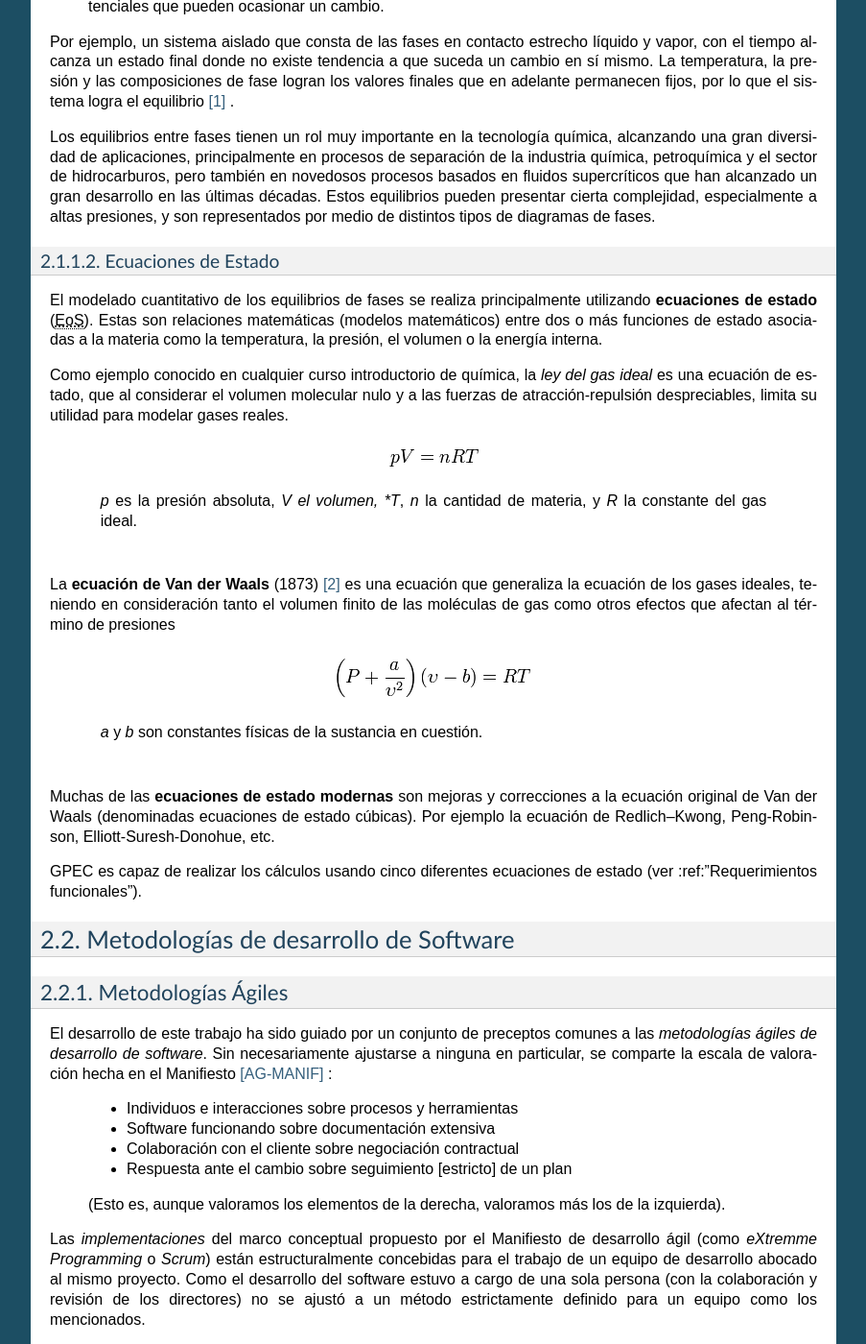
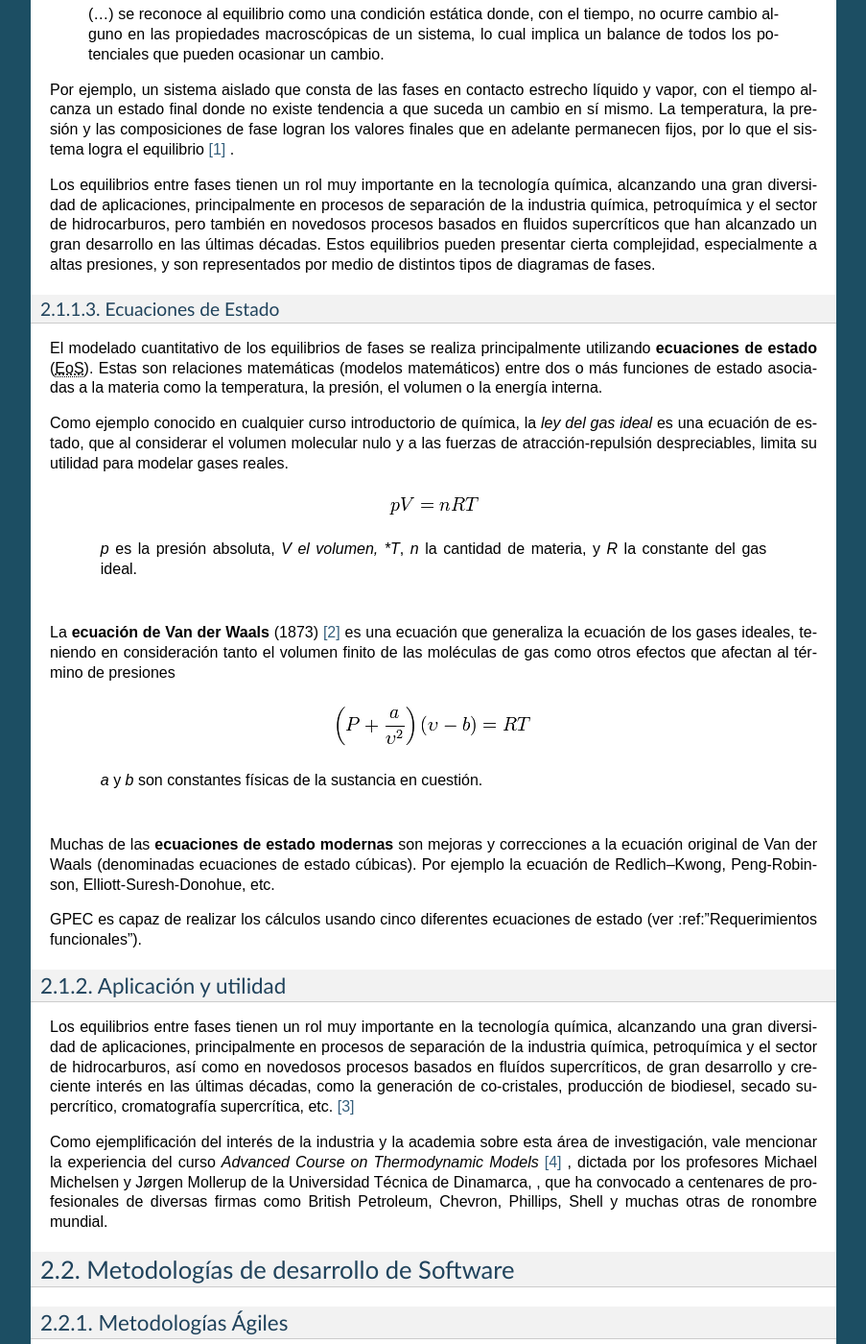
Before and after one commit to mgaitan/gpec2010, a Sphinx documentation site: the page built from docs/marco_teorico.rst, in a window 1280 px wide and 1400 px high, scrolled down 3162 px. Shown: the whole window at 96% size, without its empty margins (198-1101 px from the left). Built offline with Sphinx 7.4.7, drawn with Linux system fonts in a browser that asks for light colours; formulas are drawn with MathJax 3; some of the changed text lies outside the part shown.

Commit message:
mas marco teorico

```diff
--- a/docs/marco_teorico.rst
+++ b/docs/marco_teorico.rst
@@ -22,6 +22,8 @@ Conceptos de equilibrio de fases y sus diagramas
 Algunas definiciones
 --------------------
 
+Diagrama de fase de sistemas binarios
+^^^^^^^^^^^^^^^^^^^^^^^^^^^^^^^^^^^^^
 
 Un **diagrama de fase** es un tipo de gráfico utilizado para mostrar
 las condiciones en las que distintas fases termodinámicas de un sistema pueden ocurrir en
@@ -83,7 +85,7 @@ de fases líquido-líquido, líquido-líquido-vapor, líneas azeotrópicas, etc.
 
 
 Equilibrio termodinámico
-^^^^^^^^^^^^^^^^^^^^^^^^
+^^^^^^^^^^^^^^^^^^^^^^^^^
 
 Según [SM-VN-AG2000]_ :
 
@@ -140,6 +142,25 @@ cúbicas). Por ejemplo la ecuación de Redlich–Kwong, Peng-Robinson, Elliott-S
 
 GPEC es capaz de realizar los cálculos usando cinco diferentes ecuaciones de
 estado (ver :ref:'Requerimientos funcionales').
+
+
+Aplicación y utilidad
+----------------------
+
+Los equilibrios entre fases tienen un rol muy importante en la tecnología química,
+alcanzando una gran diversidad de aplicaciones, principalmente en procesos de
+separación de la industria química, petroquímica y el sector
+de hidrocarburos, así como en novedosos procesos basados en fluídos
+supercríticos, de gran desarrollo y creciente interés en las últimas
+décadas, como la generación de co-cristales, producción de biodiesel,
+secado supercrítico, cromatografía supercrítica, etc.  [#]_
+
+Como ejemplificación del interés de la industria y la academia sobre esta
+área de investigación, vale mencionar la experiencia del curso *Advanced
+Course on Thermodynamic Models* [#]_ , dictada por los profesores Michael Michelsen
+y Jørgen Mollerup de la Universidad Técnica de Dinamarca, ,  que
+ha convocado a centenares de profesionales de diversas firmas como British
+Petroleum, Chevron, Phillips, Shell y muchas otras de ronombre mundial.
 
 
 Metodologías de desarrollo de Software
@@ -714,6 +735,13 @@ y PDF de alta calidad a través de Latex.
 .. [#]  Por este descubrimiento, Van der Waals recibió el Premio Nobel de Química
         en 1910
 
+.. [#]  Para un listado más abarcativo, ver `Supercritical fluid:
+        Applications <http://en.wikipedia.org/wiki/Supercritical_fluid#Applications>`_
+
+.. [#]  Este curso se realizó durante 2010 por primera
+        vez en Latinoamérica, organizado desde IDTQ, con participantes de Brasil, Canadá, Chile,
+        Alemania y varias otras procedencias. Ver http://www.course.efn.uncor.edu/
+
 .. [#]  Un programa {"Hola Mundo!"} es el que imprime el texto «Hola Mundo!» en un
         dispositivo de visualización (generalmente una pantalla de monitor).
         Se suele usar como introducción al estudio de un lenguaje de programación,
--- a/docs/requerimientos.rst
+++ b/docs/requerimientos.rst
@@ -167,11 +167,14 @@ compuesto químico se encuentran en tablas separadas.
 .. figure:: images/bbdd.png
    :width: 80%
 
-   Visualización de algunas estructuras y datos de la base de datos de Visual
+   Visualización de algunas estructuras y datos de la base de Visual
    GPEC mediante el utilitario *gmdb2*.
 
 Sumado a esto, dada la ineficiencia del formato, el archivo de base de datos
 estándar (sin datos extra del usuario)  ocupa *45.2Mb* de espacio en disco.
+
+
+
 
 
 .. _metodologia:
```
